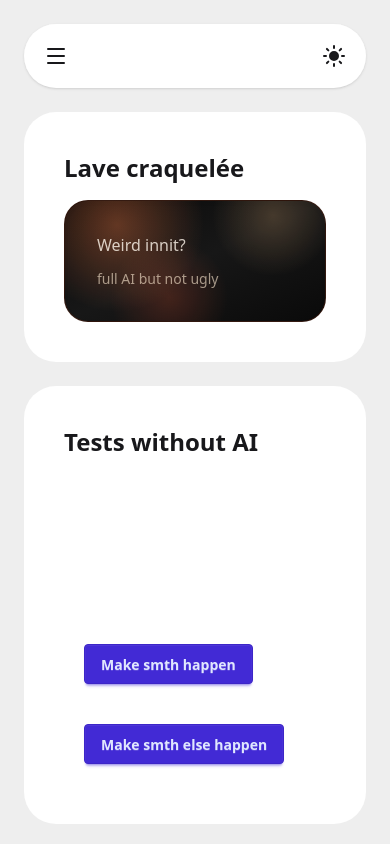
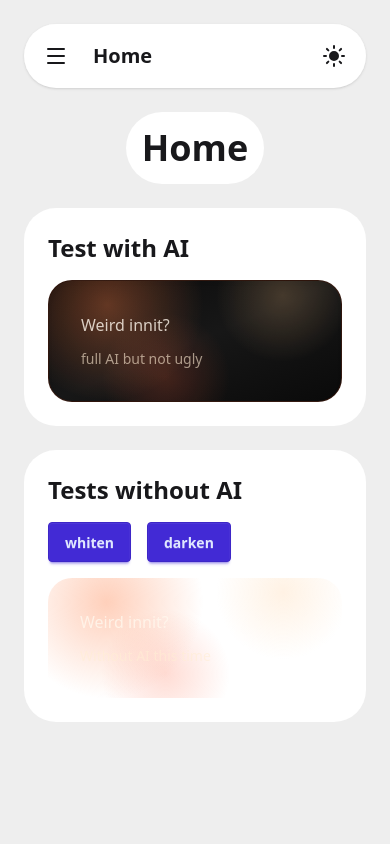
Before and after one commit to tchamalat/home, a Next.js app: page / in a window 390 px wide. Shown: the top 844 px of the page. Built offline with nearby package versions, Linux system fonts and the light colour scheme.

Commit message:
restructuration

```diff
--- a/app/dev/page.tsx
+++ b/app/dev/page.tsx
@@ -1,20 +1,29 @@
+import type { Metadata } from "next";
 import { Section } from "@/components/Section";
+
+export const metadata: Metadata = {
+  title: "Roman's dev center",
+  description: "My personal projects.",
+};
 
 export default function Home() {
   return (
     <main>
       <Section title="Let's dev a little.">
         <p className="text-foreground">
-          Here are some links to my development projects.
+          Here is my page for usefull dev links.
         </p>
       </Section>
-      <Section title="Proxmox - my virtualization platform">
+      <Section title="Proxmox, my virtualization platform">
         <a
-          className="btn btn-primary"
+          className="btn btn-primary w-fit"
           href="https://pve.romantcham.fr"
         >
           Proxmox
         </a>
+        <p>
+          Proxmox is the base of my home server project containing this website.
+        </p>
       </Section>
     </main>
   );
--- a/app/layout.tsx
+++ b/app/layout.tsx
@@ -17,7 +17,7 @@ const geistMono = Geist_Mono({
 });
 
 export const metadata: Metadata = {
-  title: "Home",
+  title: "Roman's home",
   description: "Home page of romantcham.fr",
 };
 
@@ -29,18 +29,21 @@ export default function RootLayout({
   return (
     <html lang="en" data-theme="night">
       <body className="min-h-screen p-6 bg-base-300">
-        <header className="bg-base-100 rounded-full">
+        <header className="bg-base-100 mb-6 rounded-full">
           <div className="drawer">
             <input id="nav-drawer" type="checkbox" className="drawer-toggle" />
 
             <div className="drawer-content">
               <nav className="navbar px-3 bg-base-100 shadow-sm rounded-full font-semibold">
 
-                <label htmlFor="nav-drawer" className="btn btn-ghost btn-circle md:hidden">
-                  <Menu size={24} />
-                </label>
+                <div className="sm:hidden">
+                  <label htmlFor="nav-drawer" className="btn btn-ghost btn-circle">
+                    <Menu size={24} />
+                  </label>
+                  <Link className="btn btn-ghost rounded-full text-xl" href="/">Home</Link>
+                </div>
 
-                <div className="hidden md:flex flex-1 gap-2">
+                <div className="hidden sm:flex flex-1 gap-2">
                   <Link className="btn btn-ghost rounded-full text-xl" href="/">Home</Link>
                   <Link className="btn btn-ghost rounded-full text-xl" href="/dev">dev</Link>
                   <Link className="btn btn-ghost rounded-full text-xl" href="/projects">Projects</Link>
--- a/app/page.tsx
+++ b/app/page.tsx
@@ -1,18 +1,16 @@
-import { Section } from "@/components/Section";
+import Main from "@/components/Main";
+import { Title } from "@/components/Title";
 import { CrackleSection } from "@/components/CrackleSection";
 import { CrackleSection2 } from "@/components/CrackleSection2";
 
 export default function Home() {
   return (
-    <main>
+    <Main>
+      <Title>
+        Home
+      </Title>
       <CrackleSection />
       <CrackleSection2 />
-      <Section title="Rien de plus pour l'instant.">
-        <p>
-          Cette page évoluera bientôt, mais en attendant tu peux t'amuser à
-          générer des craquelures interactives juste au-dessus.
-        </p>
-      </Section>
-    </main>
+    </Main>
   );
 }
--- a/app/projects/page.tsx
+++ b/app/projects/page.tsx
@@ -1,12 +1,28 @@
+import type { Metadata } from "next";
+import Main from "@/components/Main"
+import { Title } from "@/components/Title";
 import { Section } from "@/components/Section";
 import Image from "next/image";
 
-export default function Home() {
+export const metadata: Metadata = {
+  title: "Roman's projects",
+  description: "My personal projects.",
+};
+
+export default function Projects() {
   return (
-    <main className="w-full">
+    <Main>
+      <Title>
+        Project
+      </Title>
       <Section title="Here's some of my personal projects">
         <p className="text-foreground">
           I really like doing stuff.
+        </p>
+      </Section>
+      <Section title="My home server">
+        <p>
+          Économique, performant and safe, My home server hosts some pf my projects.
         </p>
       </Section>
       <Section>
@@ -22,7 +38,10 @@ export default function Home() {
           />
           website.
         </h2>
+        <p>
+          This website is my first ever framework based website creation.
+        </p>
       </Section>
-    </main>
+    </Main>
   );
 }
--- a/components/CrackleSection.tsx
+++ b/components/CrackleSection.tsx
@@ -163,7 +163,7 @@ export function CrackleSection() {
   }, [drawBaseCrust, syncCanvasSize]);
 
   return (
-    <Section title="Lave craquelée" className="relative overflow-hidden">
+    <Section title="Test with AI" className="relative overflow-hidden">
       <div
         ref={containerRef}
         onPointerEnter={() => {
--- a/components/CrackleSection2.tsx
+++ b/components/CrackleSection2.tsx
@@ -1,34 +1,86 @@
 "use client";
 
 import { Section } from "@/components/Section";
-import React from "react";
-
+import { useCallback, useRef, useEffect } from "react";
 
 export function CrackleSection2() {
-    const canvasRef = React.useRef<HTMLCanvasElement | null>(null);
-    const ctx = canvasRef.current?.getContext("2d");
+    const canvasRef = useRef<HTMLCanvasElement | null>(null);
+    const containerRef = useRef<HTMLDivElement | null>(null);
 
-    const makesmthelsehappen = () => {
-        if (!ctx) return;
+    const syncCanvasSize = useCallback(() => {
+        const canvas = canvasRef.current;
+        const container = containerRef.current;
+        if (!canvas || !container) return;
+
+        const rect = container.getBoundingClientRect();
+        const ratio = window.devicePixelRatio || 1;
+        canvas.width = Math.max(1, Math.floor(rect.width * ratio));
+        canvas.height = Math.max(1, Math.floor(rect.height * ratio));
+        canvas.style.width = `${rect.width}px`;
+        canvas.style.height = `${rect.height}px`;
+      }, []);
+
+    const whiten = () => {
+        const canvas = canvasRef.current;
+        const ctx = canvas?.getContext("2d");
+        if (!canvas || !ctx) return;
+
+        syncCanvasSize();
+        const width = canvas.width;
+        const height = canvas.height;
+
+        ctx.fillStyle = "rgba(255, 255, 255, 0.2)";
+        ctx.fillRect(0, 0, canvas.width, canvas.height);
+    }
+
+    const darken = useCallback(() => {
+        const canvas = canvasRef.current;
+        const ctx = canvas?.getContext("2d");
+        if (!canvas || !ctx) return;
         ctx.fillStyle = "rgba(0, 0, 0, 1)";
         ctx.fillRect(0, 0, ctx.canvas.width, ctx.canvas.height);
-    }
+    }, [syncCanvasSize]);
 
-    const makesmthhappen = () => {
-        if (!ctx) return;
-        ctx.fillStyle = "rgba(255, 255, 255, 1)";
-        ctx.fillRect(0, 0, ctx.canvas.width, ctx.canvas.height);
-    }
+    useEffect(() => {
+        const handleResize = () => {
+          syncCanvasSize();
+          darken();
+        };
+
+        window.addEventListener("resize", handleResize);
+        return () => window.removeEventListener("resize", handleResize);
+      }, [darken, syncCanvasSize]);
 
     return (
     <Section title="Tests without AI">
-        <div>
+        <div className="flex space-x-4">
+          <button className="btn btn-primary" onClick={whiten}>whiten</button>
+          <button className="btn btn-primary" onClick={darken}>darken</button>
+        </div>
+        <div
+        ref={containerRef}
+        onPointerEnter={() => {
+            whiten()
+        }}
+        onPointerLeave={() => {
+            darken()
+        }}
+        className="relative isolate overflow-hidden rounded-3xl p-8"
+      >
+        <div className="relative z-10 flex flex-col gap-3">
+          <p className="max-w-2xl text-base text-orange-50/80">
+            Weird innit?
+          </p>
+          <p className="text-sm text-orange-100/60">
+            Without AI this time
+          </p>
+        </div>
         <canvas
           ref={canvasRef}
+          className={`pointer-events-none absolute inset-0 z-0 transition-opacity duration-300 ease-out`}
         />
-        </div>
-        <button className="m-5 btn btn-primary" onClick={makesmthhappen}>Make smth happen</button>
-        <button className="m-5 btn btn-primary" onClick={makesmthelsehappen}>Make smth else happen</button>
+        <div className="pointer-events-none absolute inset-0 z-0 bg-[radial-gradient(circle_at_20%_20%,rgba(255,120,60,0.35),transparent_38%),radial-gradient(circle_at_80%_12%,rgba(255,190,120,0.2),transparent_26%),radial-gradient(circle_at_40%_80%,rgba(255,80,40,0.2),transparent_32%)] mix-blend-screen" />
+      </div>
     </Section>
     );
 };
--- /dev/null
+++ b/components/Main.tsx
@@ -0,0 +1,13 @@
+export default function Main({
+  children,
+  className
+}: Readonly<{
+  children: React.ReactNode;
+  className?: String;
+}>) {
+  return (
+      <main className={`flex flex-col space-y-6 ${className}`}>
+        {children}
+      </main>
+  );
+}
--- a/components/Section.tsx
+++ b/components/Section.tsx
@@ -8,10 +8,12 @@ export function Section({
   title?: String;
 }>) {
   return (
-    <section className={`p-10 my-6 bg-base-100 rounded-4xl ${className}`}>
-      <h2 className="text-2xl font-bold mb-4">
-        {title}
-      </h2>
+    <section className={`p-6 flex flex-col space-y-4 bg-base-100 rounded-4xl ${className}`}>
+      { title &&
+        <h2 className="text-2xl font-bold">
+          {title}
+        </h2>
+      }
       {children}
     </section>
   );
--- /dev/null
+++ b/components/Title.tsx
@@ -0,0 +1,15 @@
+export function Title({
+  children,
+  className
+}: Readonly<{
+  children: React.ReactNode;
+  className?: String;
+}>) {
+  return (
+    <div className="flex justify-center">
+      <h1 className={`p-4 w-fit text-4xl font-bold bg-base-100 rounded-full ${className}`}>
+        {children}
+      </h1>
+    </div>
+  );
+}
```
